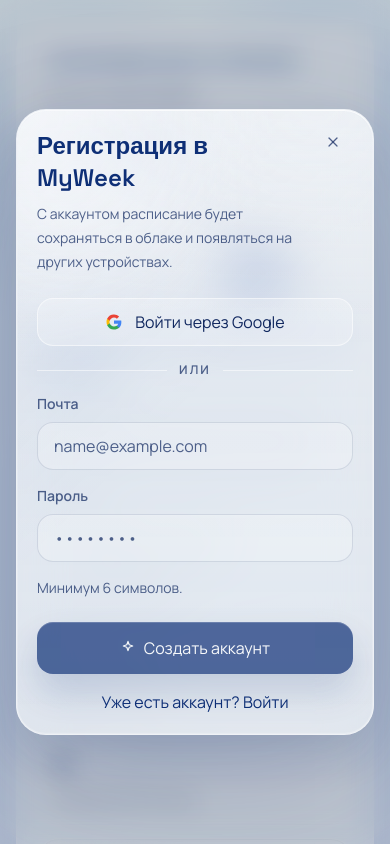
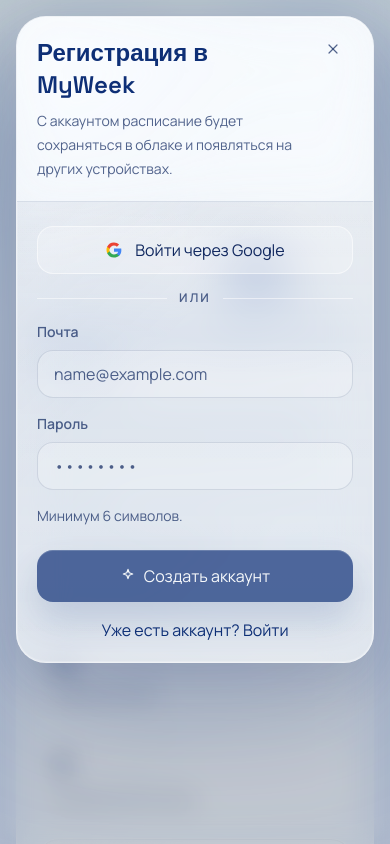
Before and after one commit to simpledeveloperofficial/myweek, a Next.js app: page / in a window 390 px wide. Both pictures are taken after a click on the button "Войти". Shown: the top 844 px of the page. Built offline with nearby package versions, Linux system fonts and the light colour scheme; no server answers.

Commit message:
Fix mobile modal scrolling

```diff
--- a/src/app/page.tsx
+++ b/src/app/page.tsx
@@ -561,6 +561,26 @@ export default function Home() {
     document.documentElement.style.colorScheme = theme;
     window.localStorage.setItem(themeStorageKey, theme);
   }, [theme, isHydrated]);
+
+  useEffect(() => {
+    if (!isHydrated) {
+      return;
+    }
+
+    const shouldLockScroll = authOpen || settingsOpen;
+    const previousBodyOverflow = document.body.style.overflow;
+    const previousHtmlOverflow = document.documentElement.style.overflow;
+
+    if (shouldLockScroll) {
+      document.body.style.overflow = "hidden";
+      document.documentElement.style.overflow = "hidden";
+    }
+
+    return () => {
+      document.body.style.overflow = previousBodyOverflow;
+      document.documentElement.style.overflow = previousHtmlOverflow;
+    };
+  }, [authOpen, isHydrated, settingsOpen]);
 
   useEffect(() => {
     const userId = session?.user.id ?? null;
@@ -1221,9 +1241,10 @@ export default function Home() {
             onClick={() => setAuthOpen(false)}
             type="button"
           />
-          <div className="pointer-events-none absolute inset-0 flex items-center justify-center px-4">
-            <div className="pointer-events-auto liquid-glass glass-modal animate-scale-in w-full max-w-md rounded-[30px] border border-[var(--line)] bg-[var(--surface-strong)] p-5 sm:p-7">
-              <div className="flex items-start justify-between gap-4">
+          <div className="absolute inset-0 overflow-y-auto overscroll-contain px-4 py-4 sm:py-8">
+            <div className="flex min-h-full items-start justify-center sm:items-center">
+              <div className="pointer-events-auto liquid-glass glass-modal animate-scale-in flex max-h-[calc(100vh-2rem)] w-full max-w-md flex-col overflow-hidden rounded-[30px] border border-[var(--line)] bg-[var(--surface-strong)] sm:max-h-[min(720px,calc(100vh-4rem))]">
+                <div className="sticky top-0 z-10 flex items-start justify-between gap-4 border-b border-[var(--line-soft)] bg-[var(--surface-strong)] px-5 py-5 backdrop-blur-xl sm:px-7 sm:py-6">
                 <div>
                   <h3 className="font-[family-name:var(--font-space-grotesk)] text-2xl font-semibold text-[var(--accent)]">
                     {isRecoveringPassword
@@ -1246,8 +1267,9 @@ export default function Home() {
                 >
                   <CloseIcon />
                 </button>
-              </div>
-              <div className="mt-6 grid gap-4">
+                </div>
+                <div className="overflow-y-auto px-5 pb-5 pt-6 sm:px-7 sm:pb-7">
+                  <div className="grid gap-4">
                 {isRecoveringPassword ? null : (
                   <>
                     <button
@@ -1347,6 +1369,8 @@ export default function Home() {
                     </button>
                   </>
                 )}
+                  </div>
+                </div>
               </div>
             </div>
           </div>
@@ -1360,9 +1384,10 @@ export default function Home() {
             onClick={() => setSettingsOpen(false)}
             type="button"
           />
-          <div className="pointer-events-none absolute inset-0 flex items-center justify-center px-4">
-            <div className="pointer-events-auto liquid-glass glass-modal animate-scale-in w-full max-w-xl rounded-[30px] border border-[var(--line)] bg-[var(--surface-strong)] p-5 sm:p-7">
-              <div className="flex items-start justify-between gap-4">
+          <div className="absolute inset-0 overflow-y-auto overscroll-contain px-4 py-4 sm:py-8">
+            <div className="flex min-h-full items-start justify-center sm:items-center">
+              <div className="pointer-events-auto liquid-glass glass-modal animate-scale-in flex max-h-[calc(100vh-2rem)] w-full max-w-xl flex-col overflow-hidden rounded-[30px] border border-[var(--line)] bg-[var(--surface-strong)] sm:max-h-[min(860px,calc(100vh-4rem))]">
+                <div className="sticky top-0 z-10 flex items-start justify-between gap-4 border-b border-[var(--line-soft)] bg-[var(--surface-strong)] px-5 py-5 backdrop-blur-xl sm:px-7 sm:py-6">
                 <div>
                   <h3 className="font-[family-name:var(--font-space-grotesk)] text-2xl font-semibold text-[var(--accent)]">
                     {t.settingsTitle}
@@ -1378,8 +1403,9 @@ export default function Home() {
                 >
                   <CloseIcon />
                 </button>
-              </div>
-              <div className="mt-6">
+                </div>
+                <div className="overflow-y-auto px-5 pb-5 pt-6 sm:px-7 sm:pb-7">
+              <div>
                 <p className="mb-3 text-sm font-semibold text-[color:var(--muted)]">
                   {authText.account}
                 </p>
@@ -1537,6 +1563,8 @@ export default function Home() {
                       {supportLinksText.email}
                     </a>
                   </div>
+                </div>
+              </div>
                 </div>
               </div>
             </div>
```
